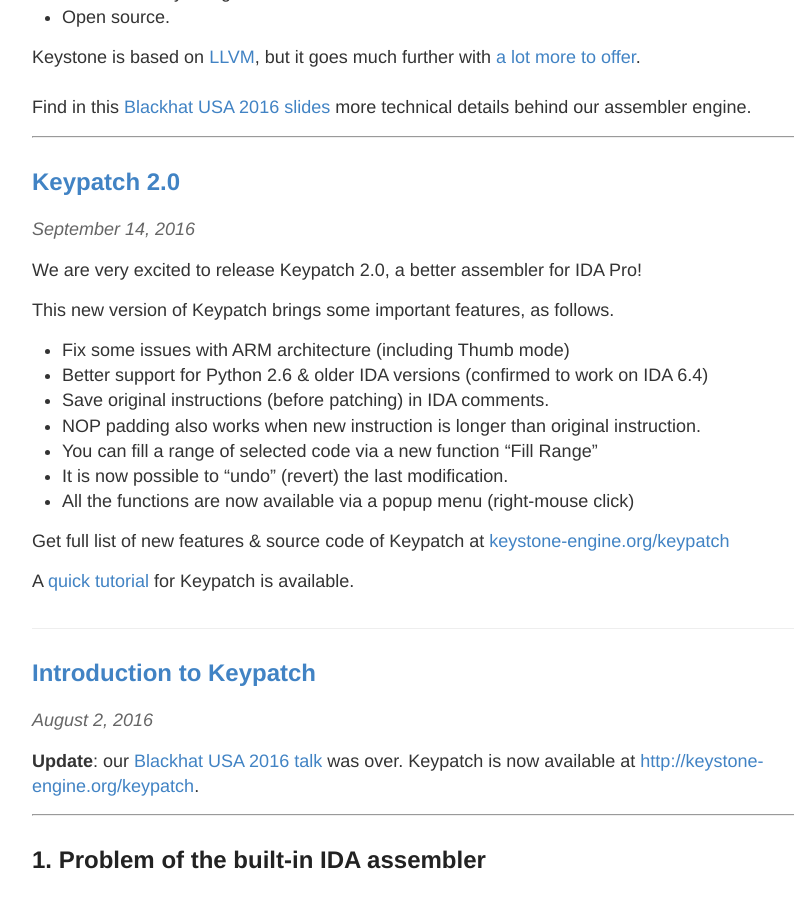
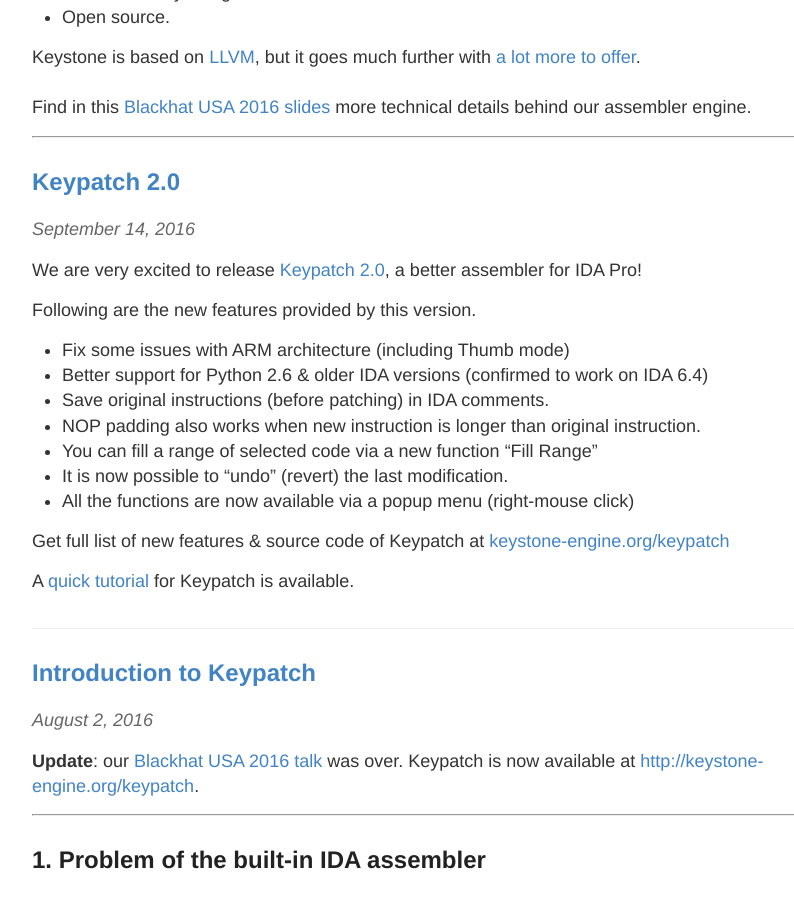
Before and after one commit to keystone-engine/keystone-engine.github.io, a Jekyll site: the page built from index.html, in a window 1280 px wide and 900 px high, scrolled down 469 px. Shown: the whole window, without its empty margins (198-992 px from the left). Built offline with Jekyll 4.4.1, drawn with Linux system fonts in a browser that asks for light colours.

Commit message:
update keypatch2

```diff
--- a/_posts/2016-09-14-keypatch2.md
+++ b/_posts/2016-09-14-keypatch2.md
@@ -4,9 +4,9 @@
 tag: news
 ---
 
-We are very excited to release Keypatch 2.0, a better assembler for IDA Pro!
+We are very excited to release [Keypatch 2.0](http://keystone-engine.org/keypatch), a better assembler for IDA Pro!
 
-This new version of Keypatch brings some important features, as follows.
+Following are the new features provided by this version.
 
 - Fix some issues with ARM architecture (including Thumb mode)
 - Better support for Python 2.6 & older IDA versions (confirmed to work on IDA 6.4)
```
